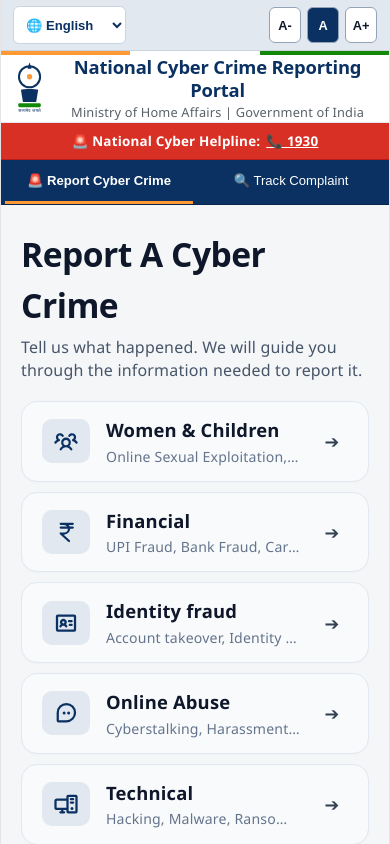
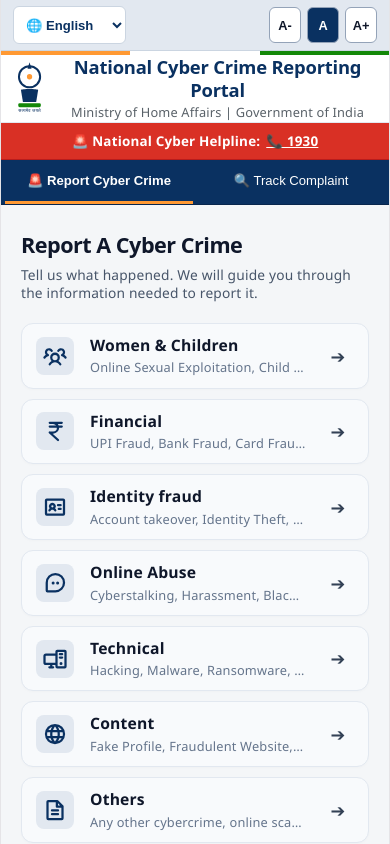
Before and after one commit to ranitdas3/ncrp-redesign, a React (Vite) app: page / in a window 390 px wide. Shown: the top 844 px of the page. Built offline with nearby package versions, Linux system fonts and the light colour scheme.

Commit message:
Lower main title and category card header font sizes on mobile viewports

```diff
--- a/src/components/CategorySelection.jsx
+++ b/src/components/CategorySelection.jsx
@@ -8,10 +8,10 @@
 
       {/* Title & Subtitle matching Wireframe - Left Aligned */}
       <div style={{ marginBottom: '20px', textAlign: 'left' }}>
-        <h1 style={{ fontSize: '2.1rem', color: '#0f172a', margin: '0 0 6px 0', fontWeight: 700, letterSpacing: '-0.5px' }}>
+        <h1 className="ux4g-main-title" style={{ fontSize: '2.1rem', color: '#0f172a', margin: '0 0 6px 0', fontWeight: 700, letterSpacing: '-0.5px' }}>
           {currentLang === 'hi' ? 'साइबर अपराध की रिपोर्ट करें' : 'Report A Cyber Crime'}
         </h1>
-        <p style={{ fontSize: '1rem', color: '#475569', margin: 0, lineHeight: 1.4 }}>
+        <p className="ux4g-main-subtitle" style={{ fontSize: '1rem', color: '#475569', margin: 0, lineHeight: 1.4 }}>
           {currentLang === 'hi'
             ? 'हमें बताएं कि क्या हुआ। हम रिपोर्ट करने के लिए आवश्यक जानकारी में आपका मार्गदर्शन करेंगे।'
             : 'Tell us what happened. We will guide you through the information needed to report it.'}
@@ -42,7 +42,9 @@
             <div style={{ display: 'flex', alignItems: 'center', gap: '16px', flex: 1, minWidth: 0, paddingRight: '16px' }}>
 
               {/* Phosphor Icon Thumbnail */}
-              <div style={{
+              <div
+                className="ux4g-category-icon-box"
+                style={{
                   width: '48px',
                   height: '44px',
                   borderRadius: '10px',
@@ -57,10 +59,10 @@
 
               {/* Title & Single-Line Comma-Separated Sub-Crimes with Ellipsis */}
               <div style={{ minWidth: 0, flex: 1 }}>
-                <h3 style={{ margin: '0 0 2px 0', fontSize: '1.15rem', color: '#0f172a', fontWeight: 600 }}>
+                <h3 className="ux4g-category-title" style={{ margin: '0 0 2px 0', fontSize: '1.15rem', color: '#0f172a', fontWeight: 600 }}>
                   {currentLang === 'hi' && category.titleHi ? category.titleHi : category.title}
                 </h3>
-                <p style={{
+                <p className="ux4g-category-subtext" style={{
                   margin: 0,
                   fontSize: '0.88rem',
                   color: '#64748b',
--- a/src/styles/ux4g.css
+++ b/src/styles/ux4g.css
@@ -577,4 +577,35 @@
   .ux4g-mobile-stepper {
     display: block !important;
   }
+/* Mobile Typography Optimization for Category Selection Dashboard */
+@media (max-width: 768px) {
+  .ux4g-main-title {
+    font-size: 1.35rem !important;
+    margin-bottom: 4px !important;
+  }
+
+  .ux4g-main-subtitle {
+    font-size: 0.86rem !important;
+    line-height: 1.35 !important;
+  }
+
+  .ux4g-category-card {
+    padding: 10px 14px !important;
+    border-radius: 12px !important;
+  }
+
+  .ux4g-category-icon-box {
+    width: 38px !important;
+    height: 38px !important;
+    border-radius: 8px !important;
+  }
+
+  .ux4g-category-title {
+    font-size: 0.98rem !important;
+    margin-bottom: 1px !important;
+  }
+
+  .ux4g-category-subtext {
+    font-size: 0.8rem !important;
+  }
 }
```
Lines whose indentation alone changed are shown as unchanged.
